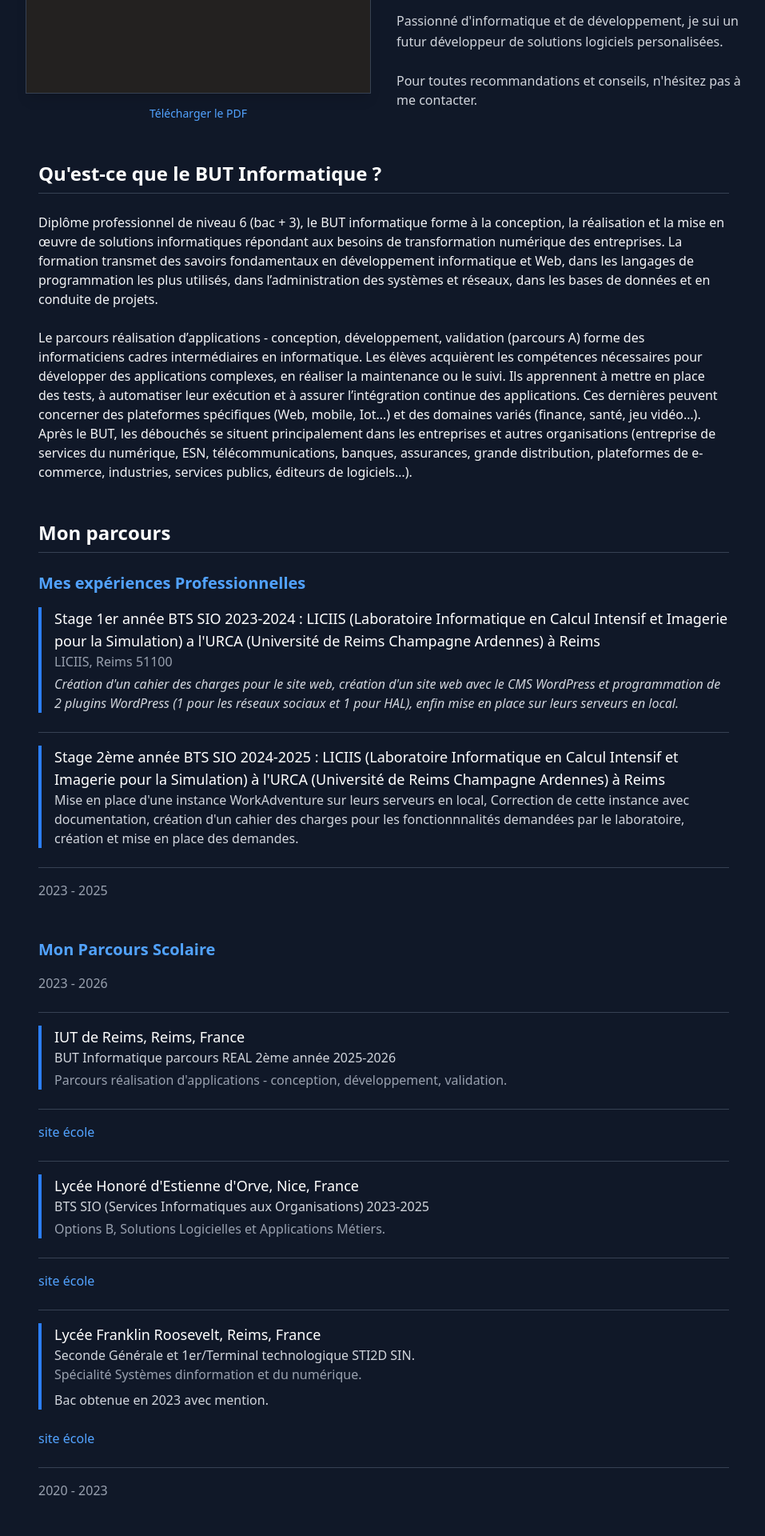
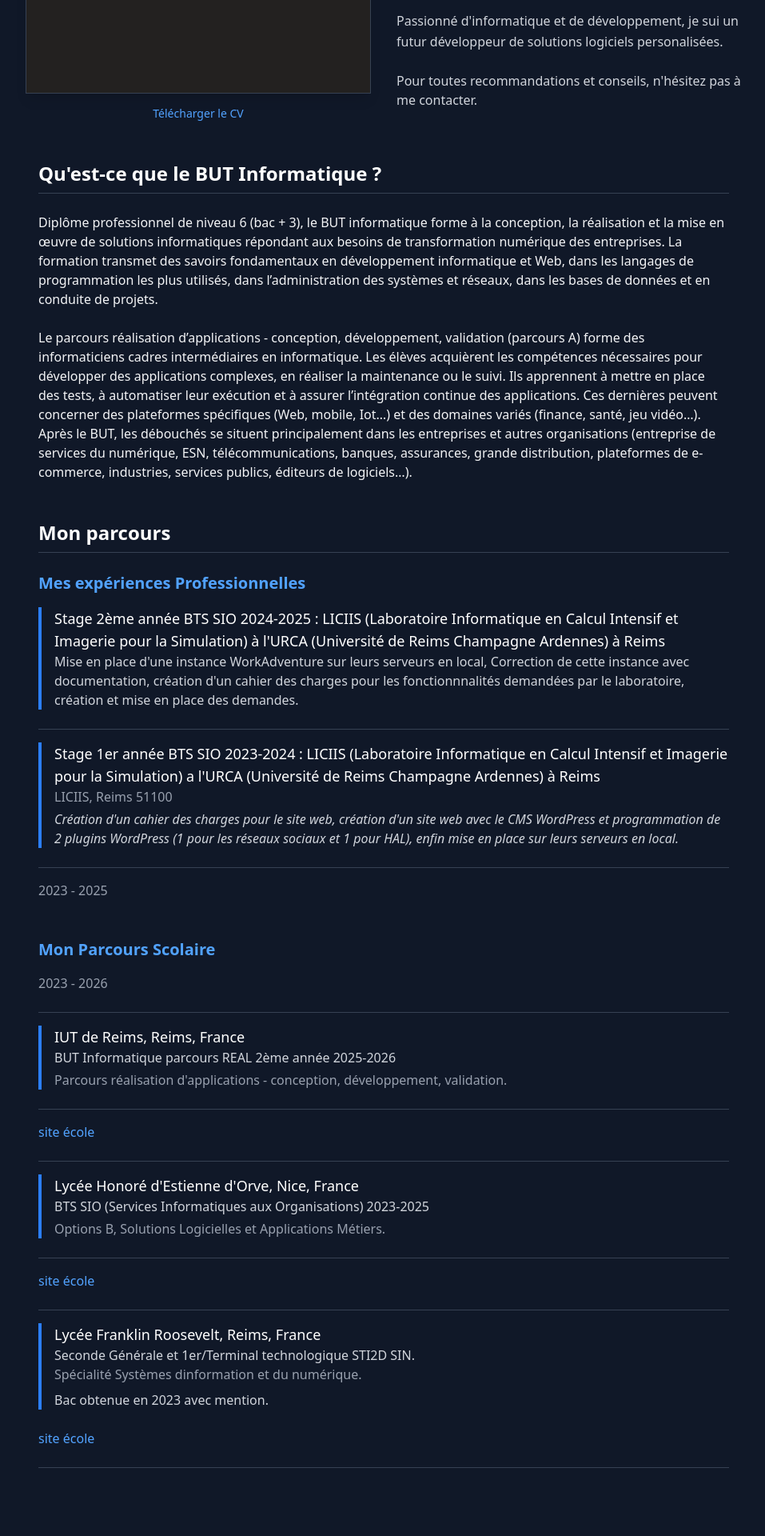
Before and after one commit to SandjyGAUDIN/port4, a Next.js app in the folder port3-main/: page / in a window 1280 px wide. Shown: the part 380-2300 px from the top of the page at 80% size, without its empty margins (160-1117 px from the left). Built offline with nearby package versions, Linux system fonts and the light colour scheme.

Commit message:
Correction Propos

```diff
--- a/port3-main/app/_components/Propos.tsx
+++ b/port3-main/app/_components/Propos.tsx
@@ -17,7 +17,7 @@ export default function Propos() {
                 download="Sandjy_CV.pdf"
                 className="text-sm text-blue-400 hover:text-blue-300 transition-colors"
               >
-                Télécharger le PDF
+                Télécharger le CV
               </a>
             </div>
           </div>
@@ -60,6 +60,12 @@ export default function Propos() {
         </h4>
 
         <div className="space-y-6">
+            {/* Expérience 2 */}
+            <div className="border-l-4 border-blue-500 pl-4">
+                <h5 className="text-lg font-medium text-white">Stage 2ème année BTS SIO 2024-2025 : LICIIS (Laboratoire Informatique en Calcul Intensif et Imagerie pour la Simulation) à l&apos;URCA (Université de Reims Champagne Ardennes) à Reims</h5>
+                <p className="text-gray-300">Mise en place d&apos;une instance WorkAdventure sur leurs serveurs en local, Correction de cette instance avec documentation, création d&apos;un cahier des charges pour les fonctionnnalités demandées par le laboratoire, création et mise en place des demandes.</p>
+            </div>
+            <div className="h-px bg-gray-700 my-4"></div>
           {/* Expérience 1 */}
           <div className="border-l-4 border-blue-500 pl-4">
             <h5 className="text-lg font-medium text-white">
@@ -72,12 +78,6 @@ export default function Propos() {
 
           <div className="h-px bg-gray-700 my-4"></div>
 
-          {/* Expérience 2 */}
-          <div className="border-l-4 border-blue-500 pl-4">
-            <h5 className="text-lg font-medium text-white">Stage 2ème année BTS SIO 2024-2025 : LICIIS (Laboratoire Informatique en Calcul Intensif et Imagerie pour la Simulation) à l&apos;URCA (Université de Reims Champagne Ardennes) à Reims</h5>
-            <p className="text-gray-300">Mise en place d&apos;une instance WorkAdventure sur leurs serveurs en local, Correction de cette instance avec documentation, création d&apos;un cahier des charges pour les fonctionnnalités demandées par le laboratoire, création et mise en place des demandes.</p>
-          </div>
-          <div className="h-px bg-gray-700 my-4"></div>
             <p className="text-gray-400">2023 - 2025</p>
           </div>
       </div>
@@ -172,9 +172,6 @@ export default function Propos() {
           </p>
 
           <div className="h-px bg-gray-700 my-4"></div>
-
-          {/* Dates */}
-          <p className="text-gray-400">2020 - 2023</p>
         </div>
       </div>
     </div>
```
